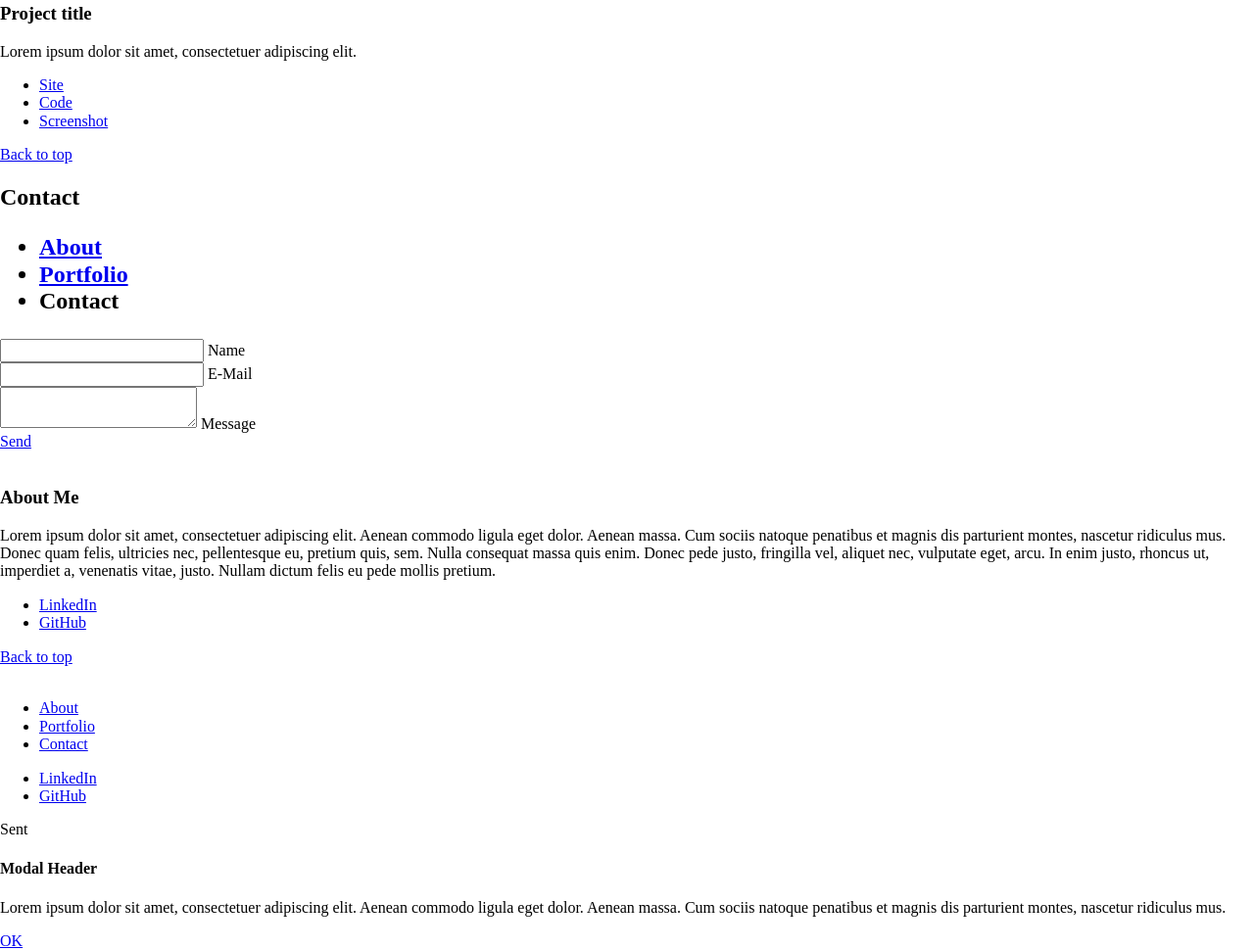
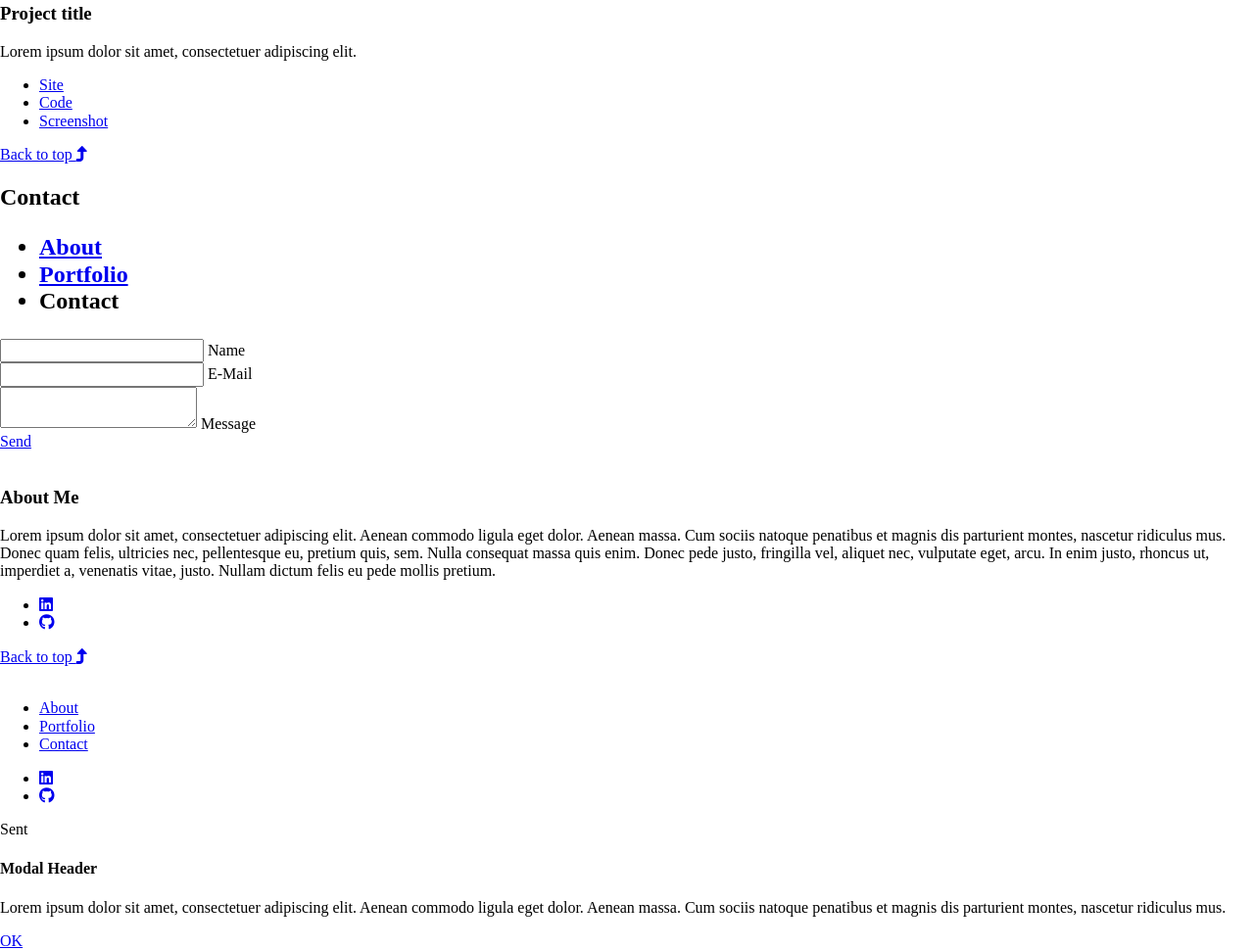
Before and after one commit to beejasaurus/bryanneva.com, a website: page index.html in a window 1280 px wide. Shown: the part 2970-3940 px from the top of the page at 98% size. Drawn offline with nearby package versions, Linux system fonts and the light colour scheme; files that its build step writes are made by us from their sources.

Commit message:
Adjust index.html to use icons

```diff
--- a/index.html
+++ b/index.html
@@ -239,7 +239,7 @@
     </section>
 
     <div class="back-to-top">
-        <a href="#">Back to top</a>
+        <a href="#">Back to top <i class="fa fa-level-up" aria-hidden="true"></i></a>
     </div>
 
     <section class="contact" id="contact">
@@ -284,14 +284,14 @@
             <h3>About Me</h3>
             <p>Lorem ipsum dolor sit amet, consectetuer adipiscing elit. Aenean commodo ligula eget dolor. Aenean massa. Cum sociis natoque penatibus et magnis dis parturient montes, nascetur ridiculus mus. Donec quam felis, ultricies nec, pellentesque eu, pretium quis, sem. Nulla consequat massa quis enim. Donec pede justo, fringilla vel, aliquet nec, vulputate eget, arcu. In enim justo, rhoncus ut, imperdiet a, venenatis vitae, justo. Nullam dictum felis eu pede mollis pretium.</p>
             <ul>
-                <li><a href="#">LinkedIn</a></li>
-                <li><a href="#">GitHub</a></li>
+                <li><a href="#"><i class="fa fa-linkedin-square" aria-hidden="true"></i></a></li>
+                <li><a href="#"><i class="fa fa-github" aria-hidden="true"></i></a></li>
             </ul>
         </section>
     </section>
 
     <div class="back-to-top">
-        <a href="#">Back to top</a>
+        <a href="#">Back to top <i class="fa fa-level-up" aria-hidden="true"></i></a>
     </div>
 </section>
 
@@ -308,8 +308,8 @@
             </nav>
 
             <ul class="footer-social">
-                <li><a href="#">LinkedIn</a></li>
-                <li><a href="#">GitHub</a></li>
+                <li><a href="#"><i class="fa fa-linkedin-square" aria-hidden="true"></i></a></li>
+                <li><a href="#"><i class="fa fa-github" aria-hidden="true"></i></a></li>
             </ul>
         </div>
     </section>
```
